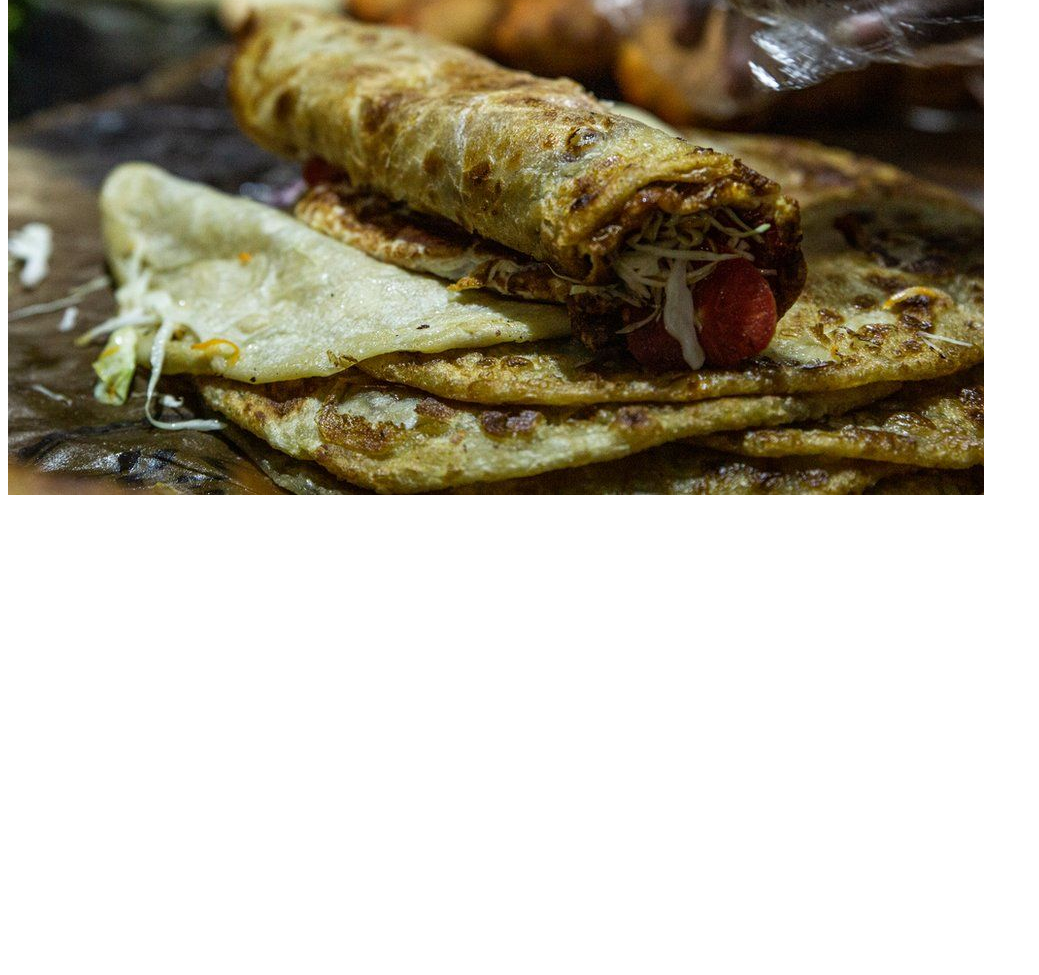
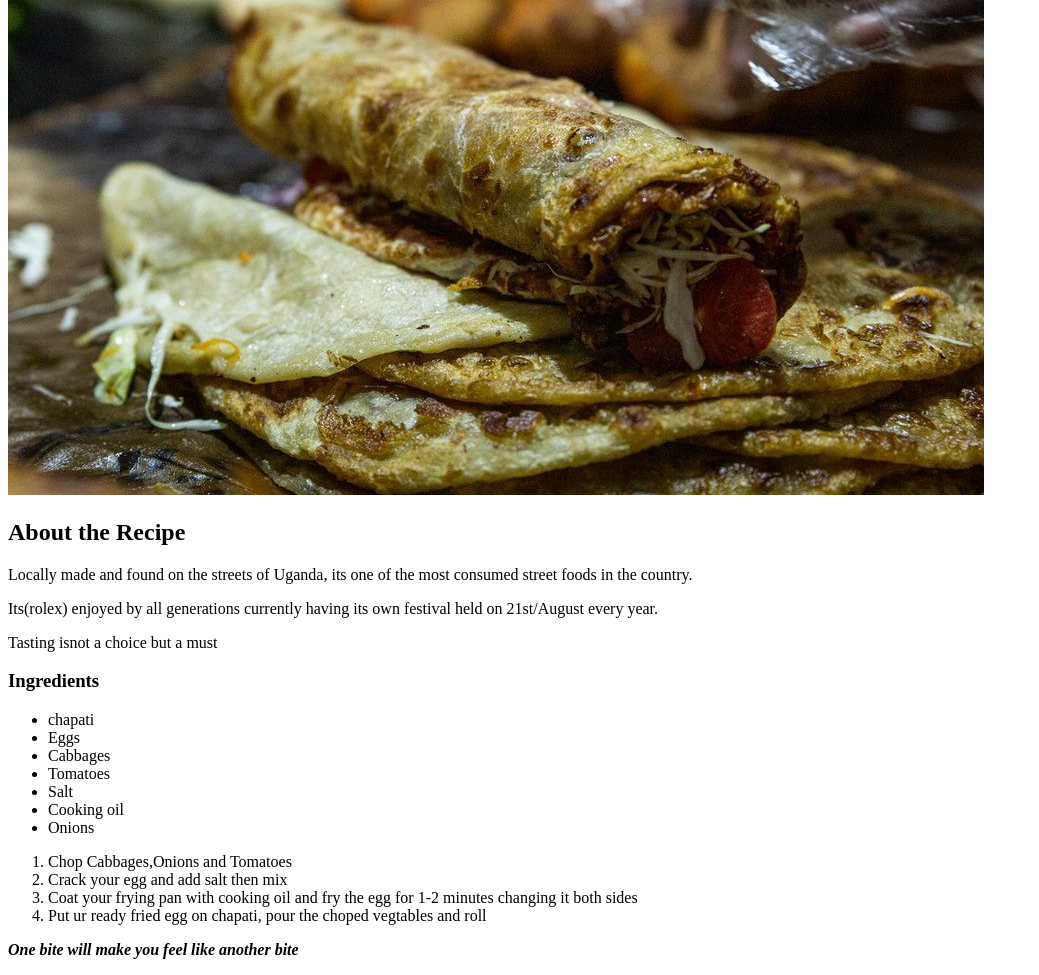
Before and after one commit to samuel254ops/odin-recipes, a plain HTML site: page recipes/rolex.html in a window 1280 px wide. Shown: the part 134-1109 px from the top of the page, without its empty margins (0-1039 px from the left). Before the commit the page ends 800 px from the top, so only its background shows below. Drawn offline with Linux system fonts and the light colour scheme.

Commit message:
Description,ingredients and procdure added

```diff
--- a/recipes/rolex.html
+++ b/recipes/rolex.html
@@ -9,5 +9,27 @@
 <body>
     <h1>Rolex Recipe!Eggs rolled in chapati,the sweetness is of no doubt</h1>
     <img src="../images/rolx.jpg">
+    <h2>About the Recipe</h2>
+    <p>Locally made and found on the streets of Uganda, its one of the most consumed street foods in the country.</p>
+    <p>Its(rolex) enjoyed by all generations currently having its own festival held on 21st/August every year.
+    </p>
+    <p>Tasting isnot a choice but a must</p>
+    <h3>Ingredients</h3>
+    <ul>
+        <li>chapati</li>
+        <li>Eggs</li>
+        <li>Cabbages</li>
+        <li>Tomatoes</li>
+        <li>Salt</li>
+        <li>Cooking oil</li>
+        <li>Onions</li>
+    </ul>
+    <ol>
+        <li>Chop Cabbages,Onions and Tomatoes</li>
+        <li>Crack your egg and add salt then mix</li>
+        <li>Coat your frying pan with cooking oil and fry the egg for 1-2 minutes changing it both sides</li>
+        <li>Put ur ready fried egg on chapati, pour the choped vegtables and roll</li>
+    </ol>
+    <p><strong><em>One bite will make you feel like another bite </em></strong></p>
 </body>
 </html>
```
Also changed, not shown: index.html (+1 -1 lines).
